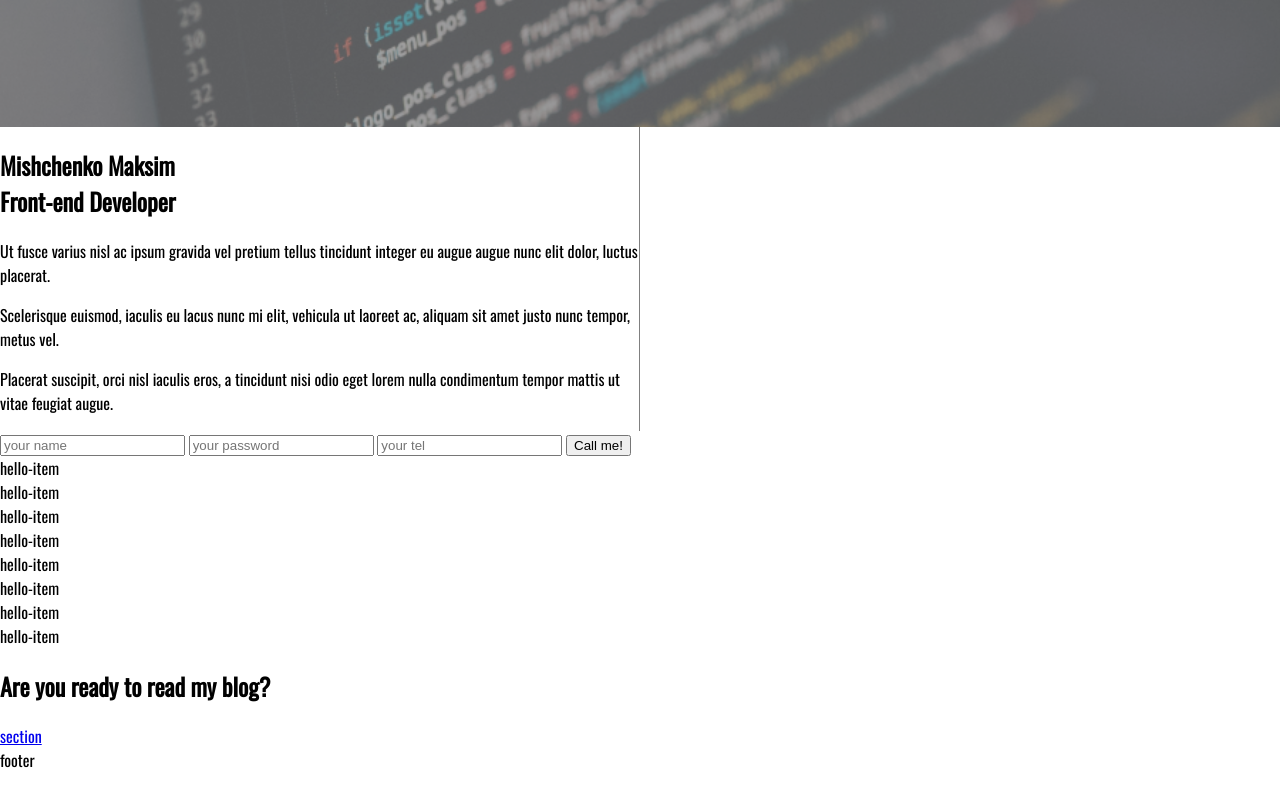
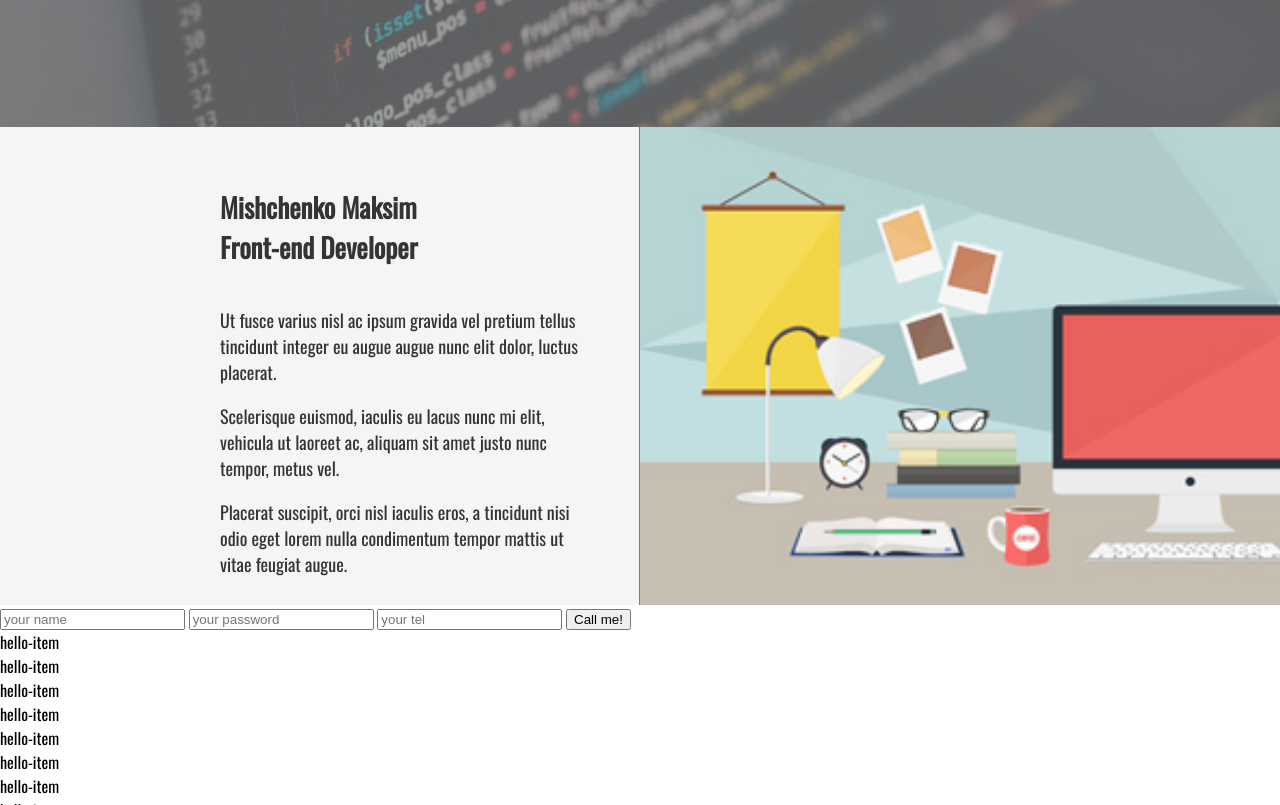
Before and after one commit to MishchenkoMaksim/landing-page, a website: page project/index.html in a window 1280 px wide. Shown: the part 660-1465 px from the top of the page. Before the commit the page ends 1432 px from the top, so only its background shows below. Drawn offline with nearby package versions, Linux system fonts and the light colour scheme.

Commit message:
Добавлена картинка, доработан файл _sect_about.scss

```diff
--- a/project/index.html
+++ b/project/index.html
@@ -20,7 +20,8 @@
         </div>
     </header>
 
-    <section class="grid sect_about">
+    <section class="sect_about land-sect">
+        <div class="container grid">
             <div class="writeleft">
                 <h2>Mishchenko Maksim<br />Front-end Developer</h2>
                 <p>Ut fusce varius nisl ac ipsum gravida vel pretium tellus tincidunt integer eu augue augue nunc elit dolor, luctus placerat.</p>
@@ -30,6 +31,7 @@
 
             <div class="writeright">
 
+            </div>
         </div>
     </section>
 
--- a/project/scss/_sect_about.scss
+++ b/project/scss/_sect_about.scss
@@ -1,7 +1,34 @@
 .sect_about{
-    grid-template-columns: 1fr 1fr;
+    background-color: lighten($color_grey, 46);
+    color: darken($color_grey, 30);
 
-    .writeleft{
-        border-right: 1px solid $color_grey;
+
+    .container{
+        grid-template-columns: 1fr 1fr;
     }
 }
+
+.writeleft {
+    border-right: $main_size/10 solid $color_grey;
+    font-size: $main_size + 8px;
+
+    padding: {
+        top: $main_size*6;
+        left: $main_size*22;
+        right: $main_size*6;
+        bottom: $main_size;
+    }
+
+    h2{
+        margin: {
+            top: $zero_size;
+            bottom: $main_size*4;
+        }
+    }
+}
+
+.writeright{
+    background-image: url(../img/1.jpg);
+    background-size: cover;
+    padding: $main_size * 2;
+}
```
Also changed, not shown: project/css/img/1.jpg (added), project/css/scss/main.css. Lines whose indentation alone changed are shown as unchanged.
